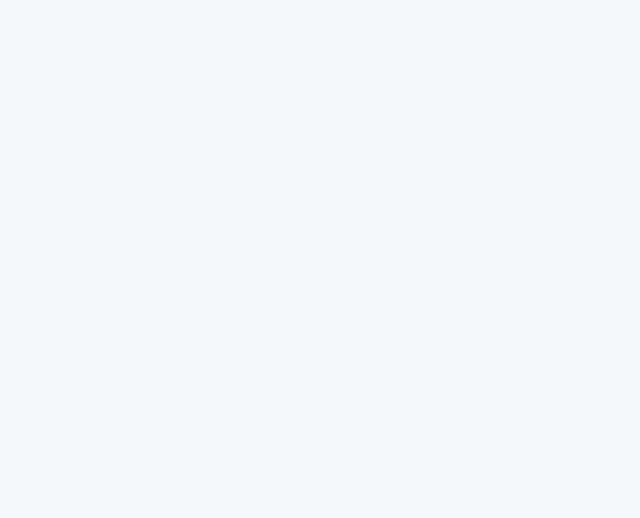
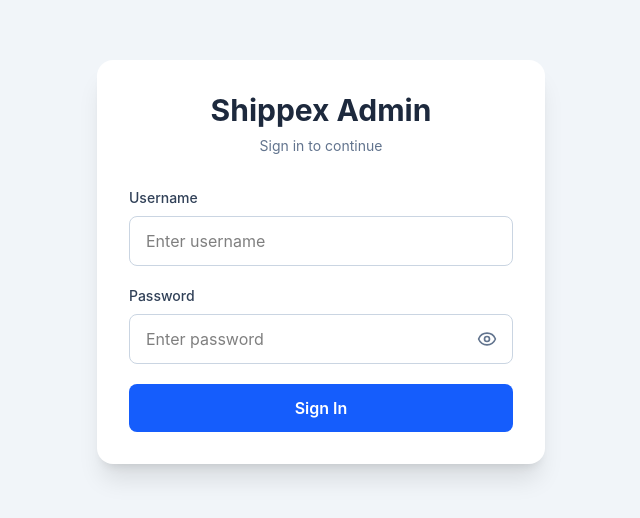
Before and after one commit to ShippexDevs/Shippex-Frontend, a React (Vite) app: page /admin/login in a window 1280 px wide. Before the commit this address had no page. Shown: the part 138-656 px from the top of the page, without its empty margins (319-959 px from the left). Built offline with nearby package versions, Linux system fonts and the light colour scheme.

Commit message:
(feat) : Initial Admin Module changes

```diff
--- a/package.json
+++ b/package.json
@@ -15,7 +15,7 @@
     "axios": "^1.18.1",
     "clsx": "^2.1.1",
     "framer-motion": "^12.42.0",
-    "lucide-react": "^1.22.0",
+    "lucide-react": "^1.27.0",
     "react": "^19.2.7",
     "react-dom": "^19.2.7",
     "react-hot-toast": "^2.6.0",
--- /dev/null
+++ b/src/admin/components/PasswordInput.jsx
@@ -0,0 +1,34 @@
+import { Eye, EyeOff } from "lucide-react";
+import { useState } from "react";
+
+const PasswordInput = ({
+    value,
+    onChange,
+    placeholder = "Enter password",
+}) => {
+    const [showPassword, setShowPassword] = useState(false);
+
+    return (
+        <div className="relative">
+
+            <input
+                type={showPassword ? "text" : "password"}
+                value={value}
+                onChange={onChange}
+                placeholder={placeholder}
+                className="w-full rounded-lg border border-slate-300 px-4 py-3 pr-12 focus:border-blue-600 focus:outline-none focus:ring-2 focus:ring-blue-200"
+            />
+
+            <button
+                type="button"
+                onClick={() => setShowPassword(!showPassword)}
+                className="absolute right-4 top-1/2 -translate-y-1/2 text-slate-500 hover:text-slate-700"
+            >
+                {showPassword ? <EyeOff size={20} /> : <Eye size={20} />}
+            </button>
+
+        </div>
+    );
+};
+
+export default PasswordInput;
--- /dev/null
+++ b/src/admin/pages/AdminHomePage.jsx
@@ -0,0 +1,19 @@
+const AdminHomePage = () => {
+
+    return (
+
+        <div className="flex min-h-screen items-center justify-center">
+
+            <h1 className="text-3xl font-bold">
+
+                Admin Home
+
+            </h1>
+
+        </div>
+
+    );
+
+};
+
+export default AdminHomePage;
--- /dev/null
+++ b/src/admin/pages/AdminLoginPage.jsx
@@ -0,0 +1,148 @@
+import { useState } from "react";
+import { useNavigate } from "react-router-dom";
+
+import PasswordInput from "../components/PasswordInput";
+import { loginAdmin } from "../services/adminAuthApi";
+import { saveAdminAuth } from "../services/tokenStorage";
+
+const AdminLoginPage = () => {
+
+    const navigate = useNavigate();
+
+    const [username, setUsername] = useState("");
+    const [password, setPassword] = useState("");
+    const [loading, setLoading] = useState(false);
+    const [error, setError] = useState("");
+
+    const handleSubmit = async (event) => {
+
+        event.preventDefault();
+
+        setError("");
+        setLoading(true);
+
+        try {
+
+            const response = await loginAdmin({
+                username,
+                password
+            });
+
+            console.log("Login Response:", response);
+
+            saveAdminAuth(response);
+
+            if (response.firstLogin) {
+
+                navigate("/admin/change-password");
+
+            } else {
+
+                navigate("/admin/home");
+
+            }
+
+        } catch (error) {
+
+            console.error(error);
+
+            if (error.response?.data?.message) {
+
+                setError(error.response.data.message);
+
+            } else {
+
+                setError("Unable to connect to server.");
+
+            }
+
+        } finally {
+
+            setLoading(false);
+
+        }
+
+    };
+
+    return (
+
+        <div className="min-h-screen bg-slate-100 flex items-center justify-center px-4">
+
+            <div className="w-full max-w-md">
+
+                <div className="rounded-2xl bg-white shadow-xl p-8">
+
+                    <div className="mb-8 text-center">
+
+
+
+                        <h1 className="text-3xl font-bold text-slate-800">
+                            Shippex Admin
+                        </h1>
+
+                        <p className="mt-2 text-sm text-slate-500">
+                            Sign in to continue
+                        </p>
+
+                    </div>
+
+                    <form
+                        onSubmit={handleSubmit}
+                        className="space-y-5"
+                    >
+
+                        <div>
+
+                            <label className="mb-2 block text-sm font-medium text-slate-700">
+                                Username
+                            </label>
+
+                            <input
+                                type="text"
+                                value={username}
+                                onChange={(e) => setUsername(e.target.value)}
+                                placeholder="Enter username"
+                                className="w-full rounded-lg border border-slate-300 px-4 py-3 focus:border-blue-600 focus:outline-none focus:ring-2 focus:ring-blue-200"
+                            />
+
+                        </div>
+
+                        <div>
+
+                            <label className="mb-2 block text-sm font-medium text-slate-700">
+                                Password
+                            </label>
+
+                            <PasswordInput
+                                value={password}
+                                onChange={(e) => setPassword(e.target.value)}
+                            />
+
+                        </div>
+
+                        {error && (
+                            <div className="rounded-lg bg-red-100 border border-red-300 p-3 text-sm text-red-700">
+                                {error}
+                            </div>
+                        )}
+
+                        <button
+                            type="submit"
+                            disabled={loading}
+                            className="w-full rounded-lg bg-blue-600 py-3 font-semibold text-white transition hover:bg-blue-700 disabled:cursor-not-allowed disabled:opacity-60"
+                        >
+                            {loading ? "Signing In..." : "Sign In"}
+                        </button>
+
+                    </form>
+
+                </div>
+
+            </div>
+
+        </div>
+
+    );
+};
+
+export default AdminLoginPage;
--- /dev/null
+++ b/src/admin/pages/ChangePasswordPage.jsx
@@ -0,0 +1,19 @@
+const ChangePasswordPage = () => {
+
+    return (
+
+        <div className="flex min-h-screen items-center justify-center">
+
+            <h1 className="text-3xl font-bold">
+
+                Change Password
+
+            </h1>
+
+        </div>
+
+    );
+
+};
+
+export default ChangePasswordPage;
--- /dev/null
+++ b/src/admin/services/adminAuthApi.js
@@ -0,0 +1,14 @@
+import axios from "axios";
+
+const BASE_URL = "http://localhost:8080/api/admin";
+
+export const loginAdmin = async (loginRequest) => {
+
+    const response = await axios.post(
+        `${BASE_URL}/login`,
+        loginRequest
+    );
+
+    return response.data;
+
+};
--- /dev/null
+++ b/src/admin/services/tokenStorage.js
@@ -0,0 +1,27 @@
+const TOKEN_KEY = "adminAccessToken";
+const USERNAME_KEY = "adminUsername";
+const ROLE_KEY = "adminRole";
+
+export const saveAdminAuth = (response) => {
+    localStorage.setItem(TOKEN_KEY, response.accessToken);
+    localStorage.setItem(USERNAME_KEY, response.username);
+    localStorage.setItem(ROLE_KEY, response.role);
+};
+
+export const clearAdminAuth = () => {
+    localStorage.removeItem(TOKEN_KEY);
+    localStorage.removeItem(USERNAME_KEY);
+    localStorage.removeItem(ROLE_KEY);
+};
+
+export const getAdminToken = () => {
+    return localStorage.getItem(TOKEN_KEY);
+};
+
+export const getAdminUsername = () => {
+    return localStorage.getItem(USERNAME_KEY);
+};
+
+export const getAdminRole = () => {
+    return localStorage.getItem(ROLE_KEY);
+};
--- a/src/routes/AppRoutes.jsx
+++ b/src/routes/AppRoutes.jsx
@@ -12,11 +12,16 @@ import RequestSubmittedPage from "../pages/RequestSubmittedPage";
 import RequestTrackingPage from "../pages/RequestTrackingPage";
 import RegisterPage from "../pages/RegisterPage";
 import LoginPage from "../pages/LoginPage";
+
 import ProtectedRoute from "../components/auth/ProtectedRoutes";
-
 import ScrollToTop from "../components/common/ScrollToTop";
 
+import AdminLoginPage from "../admin/pages/AdminLoginPage";
+import AdminHomePage from "../admin/pages/AdminHomePage";
+import ChangePasswordPage from "../admin/pages/ChangePasswordPage";
+
 function AppRoutes() {
+
     return (
         <>
             <ScrollToTop />
@@ -25,69 +30,40 @@ function AppRoutes() {
 
                 {/* Public Routes */}
 
+                <Route path="/" element={<HomePage />} />
+                <Route path="/categories" element={<CategoriesPage />} />
+                <Route path="/categories/:slug" element={<CategoryProductsPage />} />
+                <Route path="/product/:id" element={<ProductDetailsPage />} />
+                <Route path="/register" element={<RegisterPage />} />
+                <Route path="/login" element={<LoginPage />} />
+
+                {/* Admin Routes */}
+
                 <Route
-          path="/"
-          element={<HomePage />}
+                    path="/admin/login"
+                    element={<AdminLoginPage />}
                 />
 
                 <Route
-          path="/categories"
-          element={<CategoriesPage />}
+                    path="/admin/home"
+                    element={<AdminHomePage />}
                 />
 
                 <Route
-          path="/categories/:slug"
-          element={<CategoryProductsPage />}
+                    path="/admin/change-password"
+                    element={<ChangePasswordPage />}
                 />
 
-        <Route
-          path="/product/:id"
-          element={<ProductDetailsPage />}
-        />
-
-        <Route
-          path="/register"
-          element={<RegisterPage />}
-        />
-
-        <Route
-          path="/login"
-          element={<LoginPage />}
-        />
-
-        {/* Protected Routes */}
+                {/* Customer Protected Routes */}
 
                 <Route element={<ProtectedRoute />}>
 
-          <Route
-            path="/cart"
-            element={<CartPage />}
-          />
-
-          <Route
-            path="/orders"
-            element={<OrdersPage />}
-          />
-
-          <Route
-            path="/profile"
-            element={<ProfilePage />}
-          />
-
-          <Route
-            path="/checkout"
-            element={<CheckoutPage />}
-          />
-
-          <Route
-            path="/request-submitted"
-            element={<RequestSubmittedPage />}
-          />
-
-          <Route
-            path="/requests/:requestId"
-            element={<RequestTrackingPage />}
-          />
+                    <Route path="/cart" element={<CartPage />} />
+                    <Route path="/orders" element={<OrdersPage />} />
+                    <Route path="/profile" element={<ProfilePage />} />
+                    <Route path="/checkout" element={<CheckoutPage />} />
+                    <Route path="/request-submitted" element={<RequestSubmittedPage />} />
+                    <Route path="/requests/:requestId" element={<RequestTrackingPage />} />
 
                 </Route>
 
```
Also changed, not shown: 1 other file (tests, documents, lock files or other folders). Lines whose indentation alone changed are shown as unchanged.
